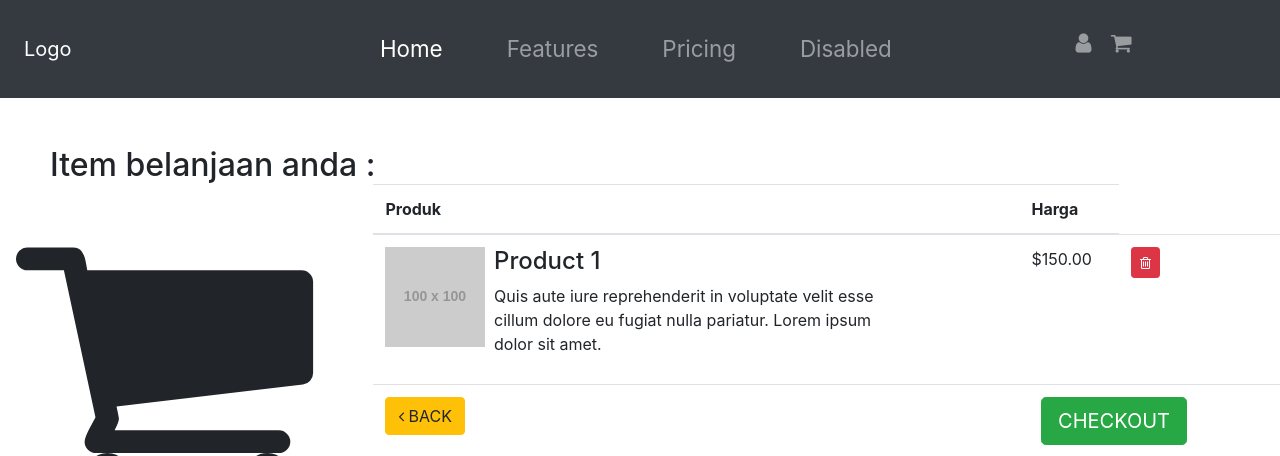
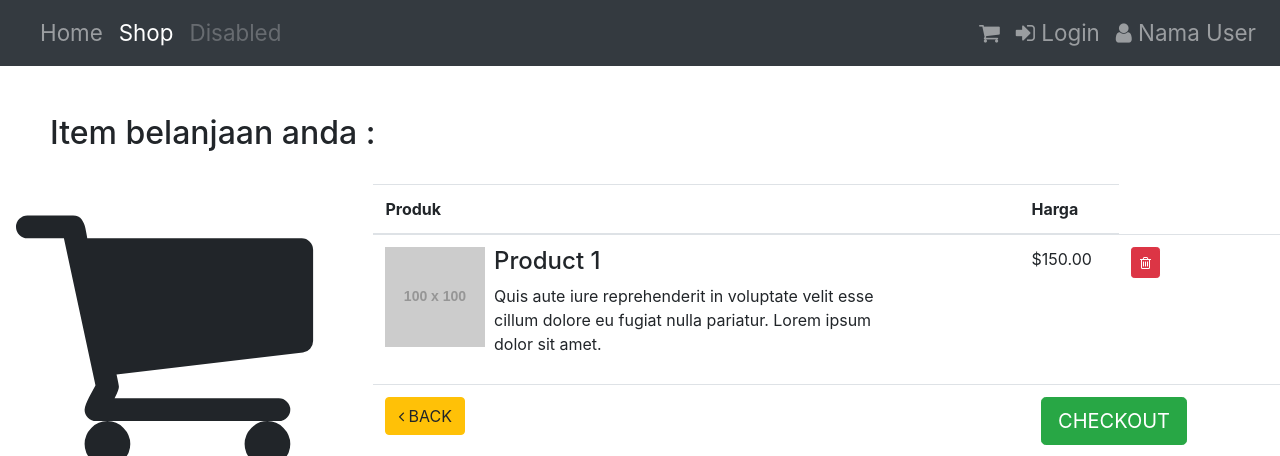
Before and after one commit to daniandhk/CatNDoc, a PHP site: the page made by application/views/ViewCart.php in a window 1280 px wide; the page is wider, and only the part inside the window is pictured. Shown: the top 456 px of that part. Run offline with PHP 8.4, Linux system fonts and the light colour scheme; the template is opened without the code that fills it, so the values that code supplies are empty; grey boxes labelled with a size stand in for pictures from a placeholder-image service; some libraries are stand-ins or nearby versions; some web fonts are replaced.

Commit message:
Ubah navbar viewcart

```diff
--- a/application/views/ViewCart.php
+++ b/application/views/ViewCart.php
@@ -36,33 +36,30 @@
       </style>
   </head>
   <body>
-    <nav class="navbar navbar-expand-lg navbar-dark bg-dark p-4">
-     <a class="navbar-brand" href="Home.html">Logo</a>
+  <nav class="navbar navbar-expand-lg navbar-dark bg-dark sticky-top">
+      <a class="navbar-brand" href="<?php echo site_url('Homepage'); ?>">
+        <img width="30" height="auto" src="<?= base_url('assets/img/logo.png'); ?>">
+      </a>
+      <button class="navbar-toggler" type="button" data-toggle="collapse" data-target="#navbarTogglerDemo02" aria-controls="navbarTogglerDemo02" aria-expanded="false" aria-label="Toggle navigation">
+        <span class="navbar-toggler-icon"></span>
+      </button>
 
-    <!--<button class="navbar-toggler" type="button" data-toggle="collapse" data-target="#navbarNav" aria-controls="navbarNav" aria-expanded="false" aria-label="Toggle navigation">
-          <span class="navbar-toggler-icon"></span>
-        </button> (SIAPA TAU BUTUH) -->
-
-        <div class="collapse navbar-collapse d-flex justify-content-center" id="navbarNav">
-          <ul class="navbar-nav">
-            <li class="nav-item active mx-4">
-              <a class="nav-link" href="<?= site_url('HomePage') ?>">Home <span class="sr-only">(current)</span></a>
+      <div class="collapse navbar-collapse" id="navbarTogglerDemo02">
+        <ul class="navbar-nav mr-auto mt-2 mt-lg-0">
+          <li class="nav-item">
+            <a class="nav-link" href="<?php echo site_url('Homepage'); ?>">Home</a>
           </li>
-            <li class="nav-item mx-4">
-              <a class="nav-link" href="#">Features</a>
+          <li class="nav-item active">
+            <a class="nav-link" href="#">Shop <span class="sr-only">(current)</span></a>
           </li>
-            <li class="nav-item mx-4">
-              <a class="nav-link" href="#">Pricing</a>
+          <li class="nav-item">
+            <a class="nav-link disabled" href="#">Disabled</a>
           </li>
-            <li class="nav-item mx-4">
-              <a class="nav-link" href="#">Disabled</a>
-            </li>
-            <!--START ICON-->
-            <li class="nav-item">
-              <a class="nav-link fa fa-fw fa-user" id="icon" href="<?= site_url('ControlProfile') ?>" ></a>
-              <a class="nav-link fa fa-shopping-cart" id="icon" href="<?= site_url('ControlCart') ?>"></a>
-            <!--END ICON-->
-            </li>
+        </ul>
+        <ul class="nav navbar-nav navbar-right">
+          <li class="nav-item"><a href="<?= site_url('ControlCart'); ?>" class="nav-link"><i class="fa fa-shopping-cart"></i></a></li>
+          <li class="nav-item"><a href="#" class="nav-link"><i class="fa fa-sign-in"></i> Login</a></li>
+          <li class="nav-item"><a href="<?= site_url('ControlProfile'); ?>" class="nav-link"><i class="fa fa-user"></i> Nama User</a></li>
         </ul>
       </div>
     </nav>
--- a/application/views/ViewShop.php
+++ b/application/views/ViewShop.php
@@ -60,7 +60,7 @@
           </li>
         </ul>
         <ul class="nav navbar-nav navbar-right">
-          <li class="nav-item"><a href="#" class="nav-link"><i class="fa fa-shopping-cart"></i></a></li>
+          <li class="nav-item"><a href="<?= site_url('ControlCart'); ?>" class="nav-link"><i class="fa fa-shopping-cart"></i></a></li>
           <li class="nav-item"><a href="#" class="nav-link"><i class="fa fa-sign-in"></i> Login</a></li>
           <li class="nav-item"><a href="<?= site_url('ControlProfile'); ?>" class="nav-link"><i class="fa fa-user"></i> Nama User</a></li>
         </ul>
```
Lines whose indentation alone changed are shown as unchanged.
